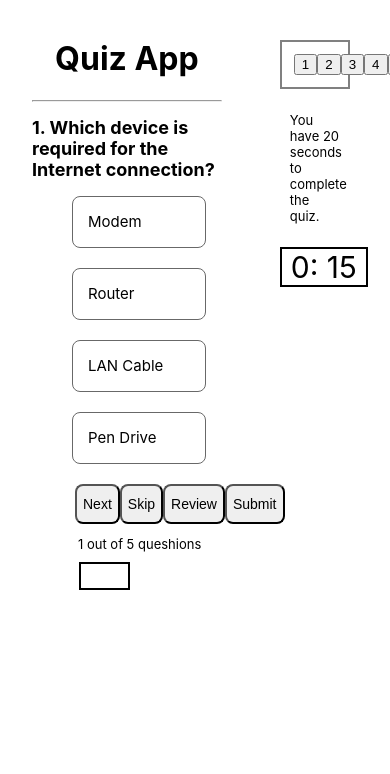
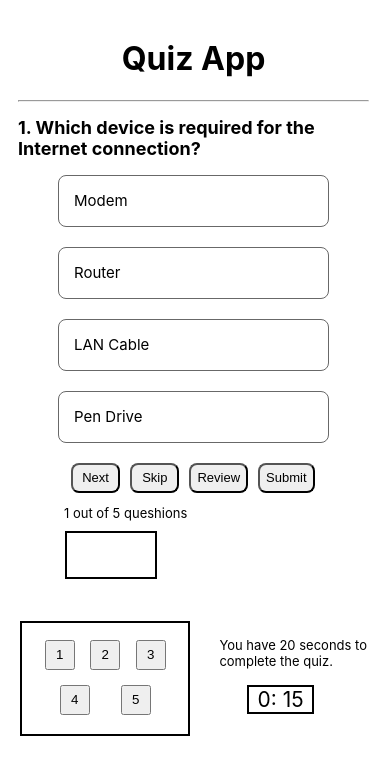
Before and after one commit to piyusht2411/75way_Piyush-Thakur_COER, a React (Create React App) app: page /quiz in a window 390 px wide. Shown: the top 774 px of the page. Built offline with nearby package versions, Linux system fonts and the light colour scheme; no server answers.

Commit message:
ui changes

```diff
--- a/src/components/Quiz.css
+++ b/src/components/Quiz.css
@@ -116,7 +116,7 @@
 }
 @media screen and (max-width: 480px) {
     .submitButton {
-        margin: auto;
+        margin: auto!important;
         width: 80px;
         height: 47px;
         font-size: 12px;
@@ -139,11 +139,70 @@
         transform: translate(0, -50%);
     }
     .resultContainer h2{
-        font-size: 13px;
+        margin: auto;
+        font-size: 18px;
     font-weight: 700;
     }
     .resultContainer p{
-        font-size: 12px;
+        font-size: 13px;
+    }
+    .main{
+        display: block;
+    }
+    .container{
+        width: 90vw;
+        padding: 18px;
+        padding-left: 18px;
+    }
+    .container ul li{
+        width: 65vw;
+    }
+    .mybuttons{
+        width: 65vw;
+    }
+    .container button {
+        margin: auto;
+        width: 60px;
+        height: 30px;
+        font-size: 13px;
+        font-weight: 300;
+        border-radius: 8px;
+        cursor: pointer;
+        margin-left: 10px;
+    }
+    .allQueshions {
+        display: flex;
+        width: 90vw;
+        padding: 20px;
+    }
+    .questionButtons button{
+        width: 30px;
+        height: 30px;
+        margin: 5px;
+        margin-bottom: 10px;
+    }
+    .questionButtons {
+        display: flex;
+        justify-content: space-evenly;
+        border: 2px solid black;
+        padding: 12px;
+        width: 60vw;
+        height: 87px;
+        flex-wrap: wrap;
+    }
+    .timerText {
+        font-size: 13px;
+        padding: 3px;
+        text-wrap: wrap;
+        padding-left: 29px;
+    }
+    .mytimer {
+        border: 2px solid black;
+        width: 63px;
+        text-align: center;
+        margin: auto;
+        font-size: 21px;
+        color: black;
     }
 
 }
--- a/src/components/Quiz.tsx
+++ b/src/components/Quiz.tsx
@@ -186,10 +186,10 @@ const Quiz = () => {
     }
 
     // timeout function for finish test after 20 seconds
-    // setTimeout(()=>{
-    //   finish();
+    setTimeout(()=>{
+      finish();
 
-    // },20000)
+    },20000)
 
 
   return (
```
